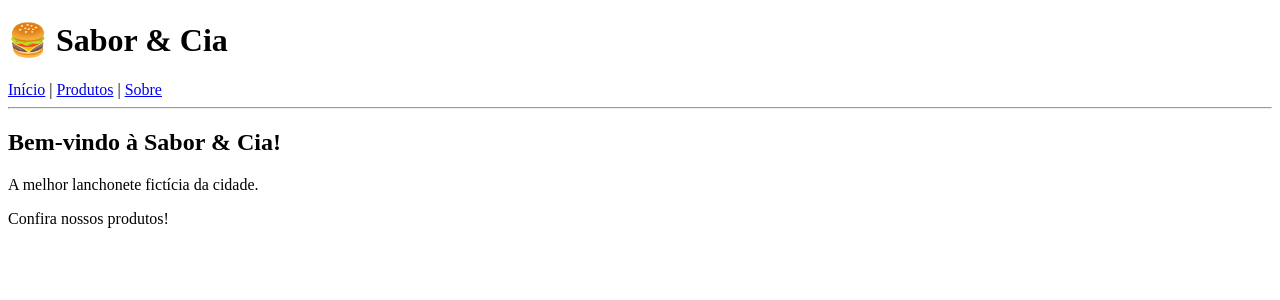
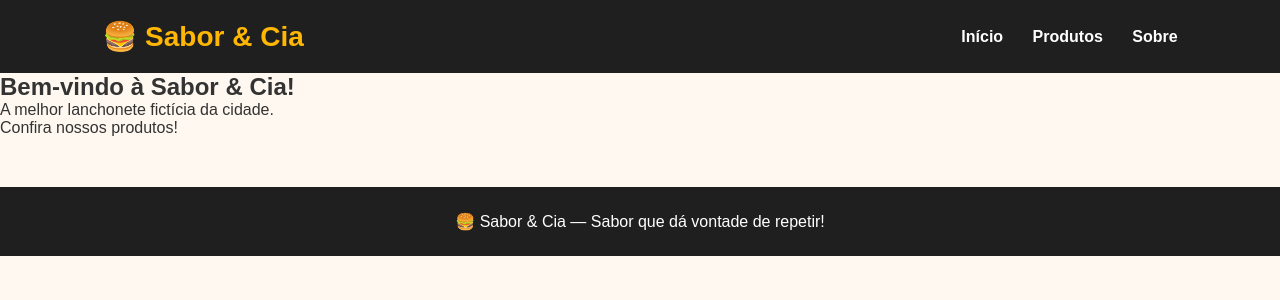
Before and after one commit to kerenninfoeeta-boop/loja-de-kerenn, a Flask app: page / in a window 1280 px wide. Shown: the top 300 px of the page. Run offline with Flask 3, Linux system fonts and the light colour scheme.

Commit message:
modificação

```diff
--- /dev/null
+++ b/static/style.css
@@ -0,0 +1,145 @@
+* {
+    margin: 0;
+    padding: 0;
+    box-sizing: border-box;
+}
+
+body {
+    font-family: Arial, sans-serif;
+    background: #fff8f0;
+    color: #333;
+}
+
+/* Cabeçalho */
+header {
+    background: #1f1f1f;
+    color: white;
+    padding: 20px 8%;
+    display: flex;
+    justify-content: space-between;
+    align-items: center;
+}
+
+.logo {
+    font-size: 28px;
+    font-weight: bold;
+    color: #ffb703;
+}
+
+nav a {
+    color: white;
+    text-decoration: none;
+    margin-left: 25px;
+    font-weight: bold;
+    transition: 0.3s;
+}
+
+nav a:hover {
+    color: #ffb703;
+}
+
+/* Página inicial */
+.hero {
+    min-height: 500px;
+    display: flex;
+    align-items: center;
+    justify-content: center;
+    text-align: center;
+    padding: 40px 20px;
+
+    background: linear-gradient(
+        rgba(0, 0, 0, 0.55),
+        rgba(0, 0, 0, 0.55)
+    ),
+    url("https://images.unsplash.com/photo-1568901346375-23c9450c58cd")
+    center/cover;
+}
+
+.hero h1 {
+    color: white;
+    font-size: 55px;
+    margin-bottom: 15px;
+}
+
+.hero p {
+    color: white;
+    font-size: 20px;
+    margin-bottom: 30px;
+}
+
+/* Botões */
+.btn {
+    display: inline-block;
+    background: #ff6b00;
+    color: white;
+    padding: 14px 28px;
+    border-radius: 30px;
+    text-decoration: none;
+    font-weight: bold;
+    transition: 0.3s;
+}
+
+.btn:hover {
+    background: #e85d00;
+    transform: scale(1.05);
+}
+
+/* Produtos */
+.produtos {
+    padding: 60px 8%;
+    text-align: center;
+}
+
+.produtos h2 {
+    font-size: 36px;
+    margin-bottom: 40px;
+    color: #222;
+}
+
+.cards {
+    display: grid;
+    grid-template-columns: repeat(auto-fit, minmax(220px, 1fr));
+    gap: 25px;
+}
+
+.card {
+    background: white;
+    border-radius: 15px;
+    overflow: hidden;
+    box-shadow: 0 5px 20px rgba(0,0,0,0.12);
+    transition: 0.3s;
+}
+
+.card:hover {
+    transform: translateY(-8px);
+}
+
+.card img {
+    width: 100%;
+    height: 200px;
+    object-fit: cover;
+}
+
+.card-content {
+    padding: 20px;
+}
+
+.card h3 {
+    margin-bottom: 10px;
+}
+
+.preco {
+    color: #ff6b00;
+    font-size: 22px;
+    font-weight: bold;
+    margin: 15px 0;
+}
+
+/* Rodapé */
+footer {
+    background: #1f1f1f;
+    color: white;
+    text-align: center;
+    padding: 25px;
+    margin-top: 50px;
+}
--- a/templates/base.html
+++ b/templates/base.html
@@ -1,23 +1,37 @@
 <!DOCTYPE html>
-<html>
+<html lang="pt-BR">
+
 <head>
+    <meta charset="UTF-8">
+    <meta name="viewport" content="width=device-width, initial-scale=1.0">
+
     <title>{% block title %}Sabor & Cia{% endblock %}</title>
+
+    <link rel="stylesheet" href="{{ url_for('static', filename='style.css') }}">
 </head>
 
 <body>
 
-<h1>🍔 Sabor & Cia</h1>
+<header>
 
-<nav>
-    <a href="/">Início</a> |
-    <a href="/produtos">Produtos</a> |
-    <a href="/sobre">Sobre</a>
-</nav>
+    <div class="logo">
+        🍔 Sabor & Cia
+    </div>
 
-<hr>
+    <nav>
+        <a href="/">Início</a>
+        <a href="/produtos">Produtos</a>
+        <a href="/sobre">Sobre</a>
+    </nav>
+
+</header>
 
 {% block content %}
 {% endblock %}
 
+<footer>
+    <p>🍔 Sabor & Cia — Sabor que dá vontade de repetir!</p>
+</footer>
+
 </body>
 </html>
```
Also changed, not shown: templates/inicio.html (added, +113 -0 lines).
